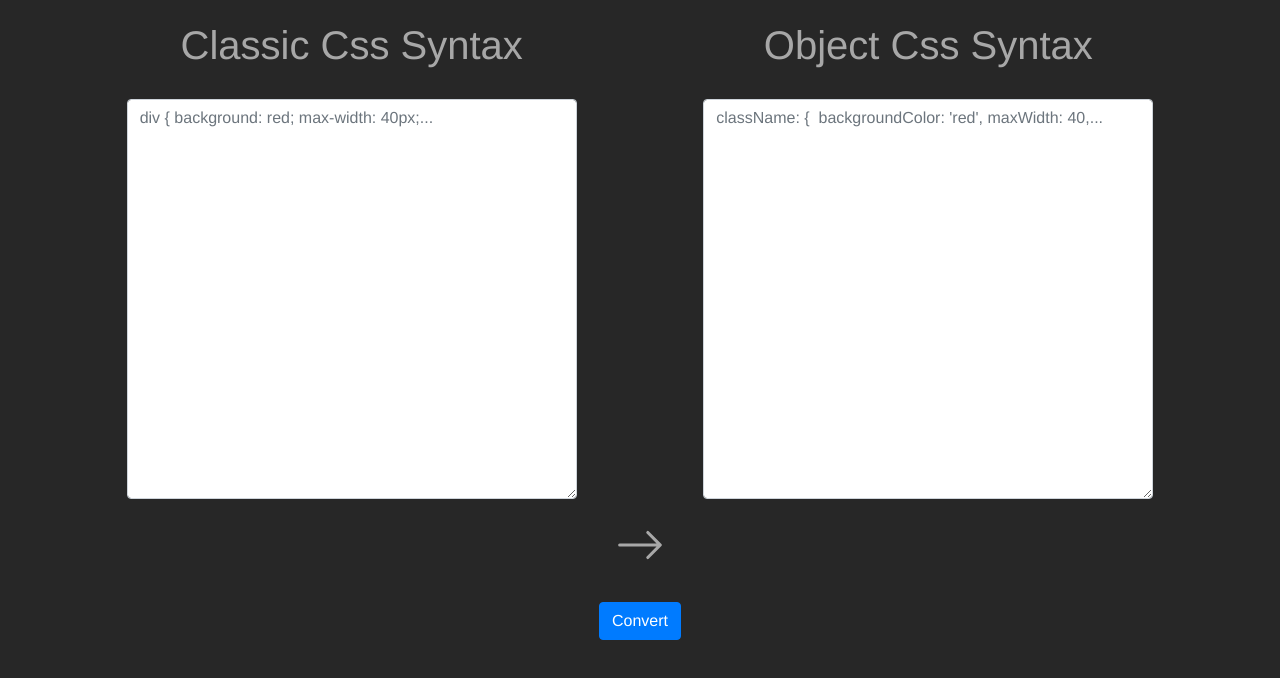
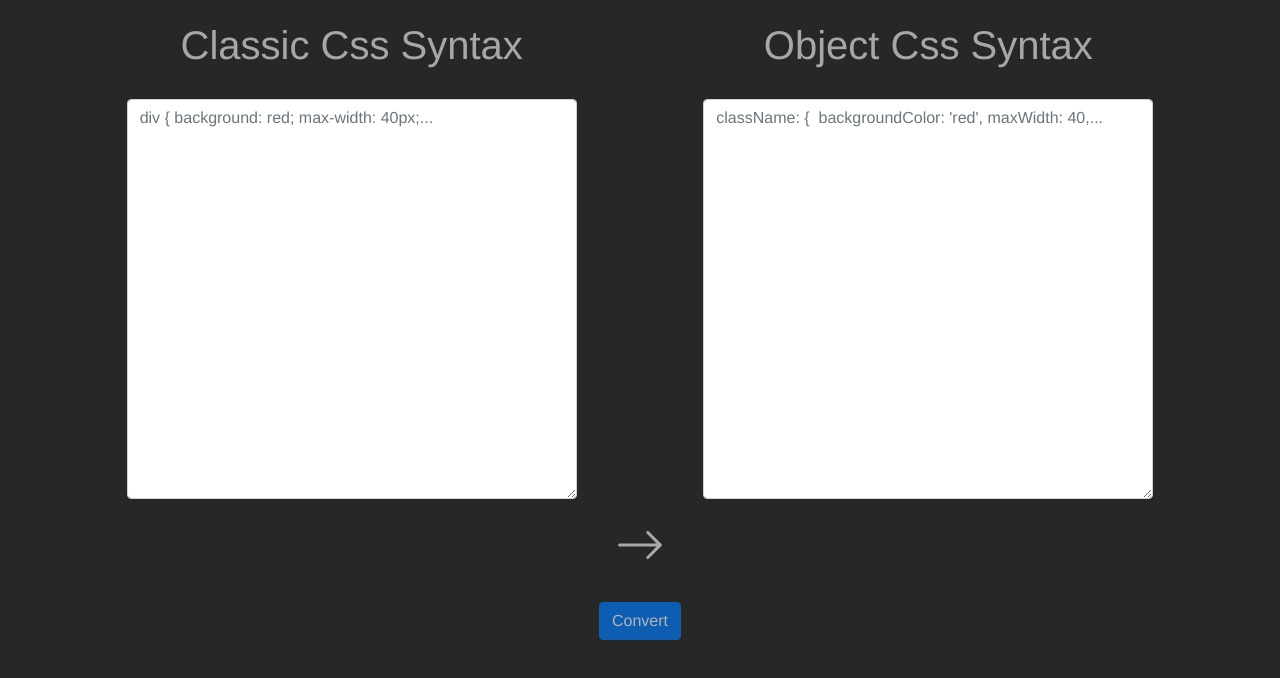
Before and after one commit to nitzanmo/css-parser, a Vue app: page / in a window 1280 px wide. Shown: the top 678 px of the page. Built offline with nearby package versions, Linux system fonts and the light colour scheme.

Commit message:
:sparkles: disabling convert button if no input was given

```diff
--- a/src/components/CssParser.vue
+++ b/src/components/CssParser.vue
@@ -23,7 +23,8 @@
           @click="handleDirectionChange"
           :class="[fromClassic ? 'arrow' : 'arrow-inverted']"/>
       <span id="disabled-wrapper">
-        <b-button variant="primary" @click="convert" :disabled="!fromClassic">
+        <b-button variant="primary" @click="convert"
+                  :disabled="!fromClassic || (fromClassic && classicCss === '' || !fromClassic && objectCss === '')">
           Convert
         </b-button>
         <b-tooltip target="disabled-wrapper" v-if="!fromClassic">Coming Soon</b-tooltip>
```
